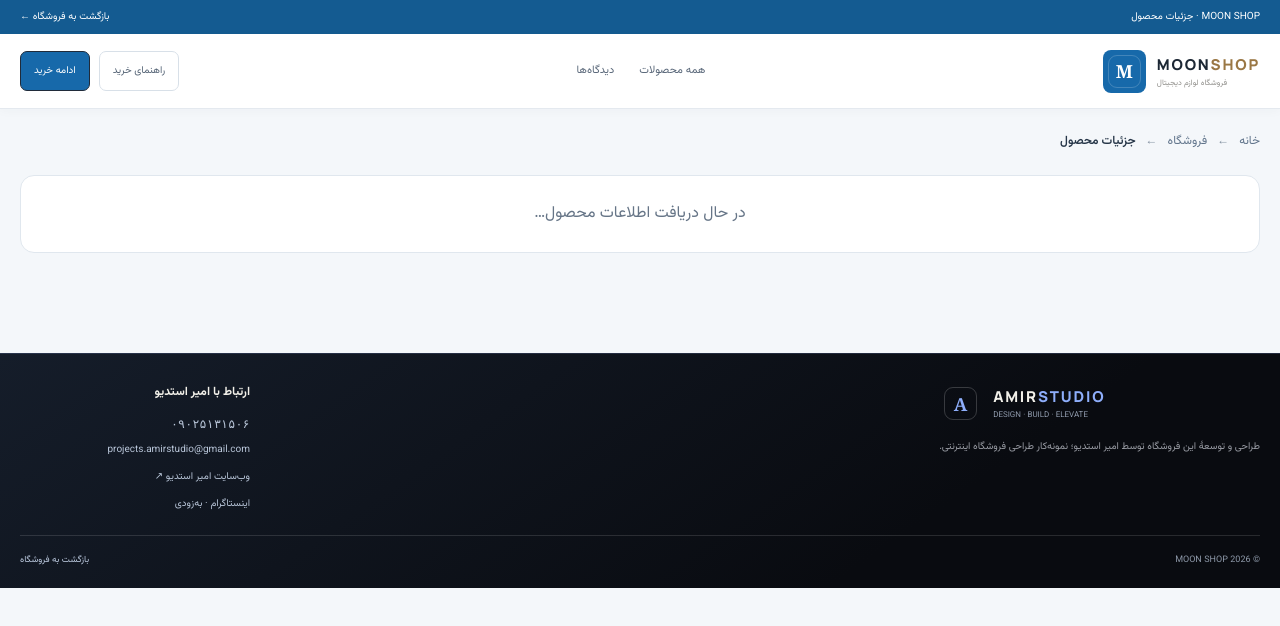
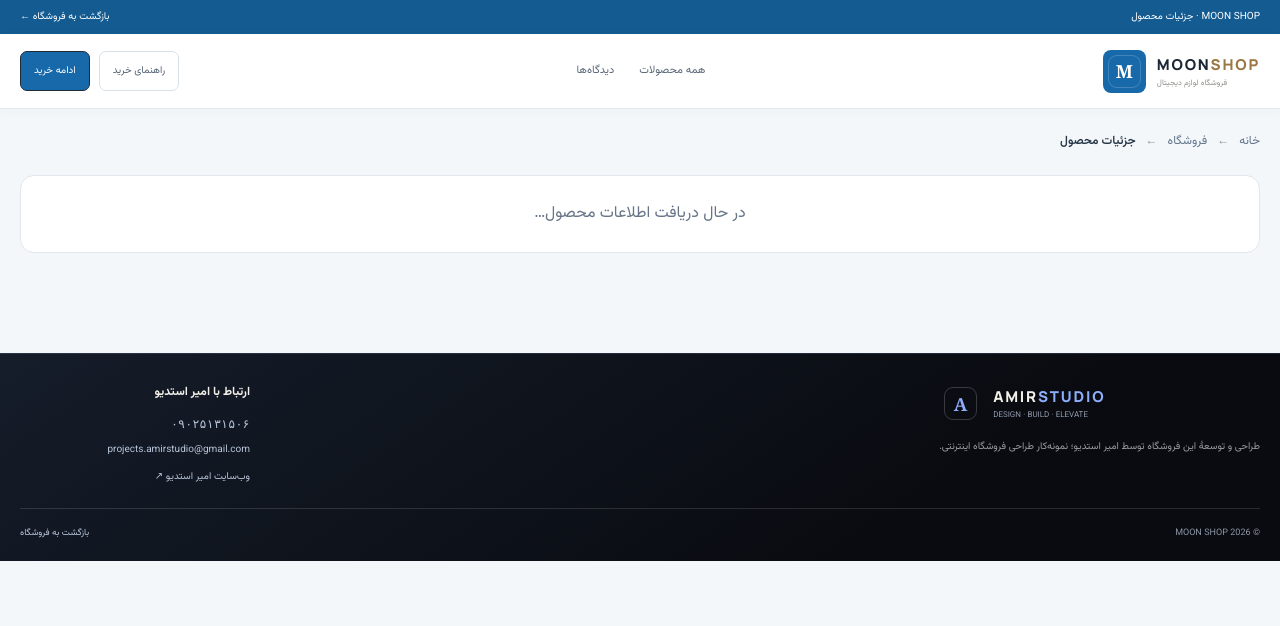
Before and after one commit to Amir-Studio/Moon-SHOP, a plain HTML site: page product.html in a window 1280 px wide. Drawn offline with nearby package versions, Linux system fonts and the light colour scheme; a script that the page names is missing.

Commit message:
Remove placeholder Instagram link until account is confirmed

```diff
--- a/product.html
+++ b/product.html
@@ -54,6 +54,6 @@
 </div>
 </section>
 </main>
-<footer class="footer amirstudio-footer"><div class="wrap footer-main"><div class="footer-brand-block"><a class="brand" href="https://amir-studio.github.io/Amir-Studio/" target="_blank" rel="noopener noreferrer"><span class="brand-mark">A</span><span class="brand-name">AMIR<span>STUDIO</span><small>DESIGN · BUILD · ELEVATE</small></span></a><p>طراحی و توسعهٔ این فروشگاه توسط امیر استدیو؛ نمونه‌کار طراحی فروشگاه اینترنتی.</p></div><div class="footer-contact"><b>ارتباط با امیر استدیو</b><a href="tel:+989025131506" dir="ltr">۰۹۰۲۵۱۳۱۵۰۶</a><a href="mailto:projects.amirstudio@gmail.com">projects.amirstudio@gmail.com</a><a href="https://amir-studio.github.io/Amir-Studio/" target="_blank" rel="noopener noreferrer">وب‌سایت امیر استدیو ↗</a><a class="instagram-contact" href="#" aria-label="اینستاگرام امیر استدیو">اینستاگرام · به‌زودی</a></div></div><div class="wrap footer-bottom"><span>© 2026 MOON SHOP</span><a href="index.html#products">بازگشت به فروشگاه</a></div></footer>
+<footer class="footer amirstudio-footer"><div class="wrap footer-main"><div class="footer-brand-block"><a class="brand" href="https://amir-studio.github.io/Amir-Studio/" target="_blank" rel="noopener noreferrer"><span class="brand-mark">A</span><span class="brand-name">AMIR<span>STUDIO</span><small>DESIGN · BUILD · ELEVATE</small></span></a><p>طراحی و توسعهٔ این فروشگاه توسط امیر استدیو؛ نمونه‌کار طراحی فروشگاه اینترنتی.</p></div><div class="footer-contact"><b>ارتباط با امیر استدیو</b><a href="tel:+989025131506" dir="ltr">۰۹۰۲۵۱۳۱۵۰۶</a><a href="mailto:projects.amirstudio@gmail.com">projects.amirstudio@gmail.com</a><a href="https://amir-studio.github.io/Amir-Studio/" target="_blank" rel="noopener noreferrer">وب‌سایت امیر استدیو ↗</a></div></div><div class="wrap footer-bottom"><span>© 2026 MOON SHOP</span><a href="index.html#products">بازگشت به فروشگاه</a></div></footer>
 <script type="module" src="product-page.js"></script>
 </body></html>
```
